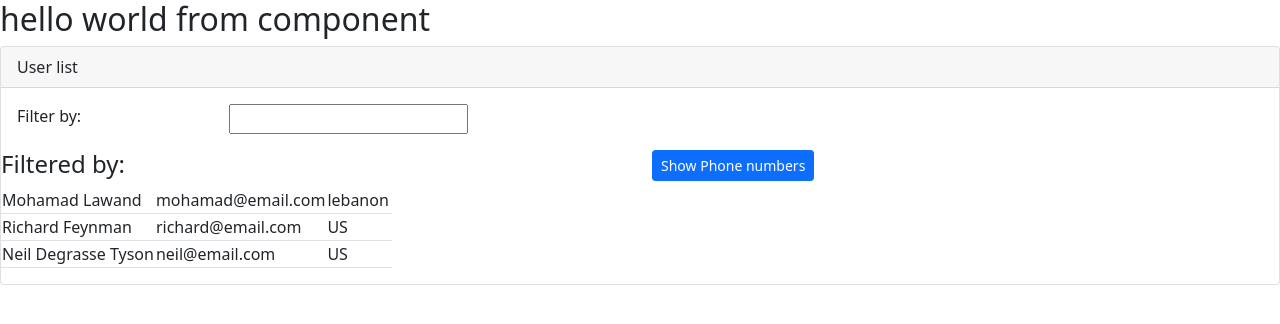
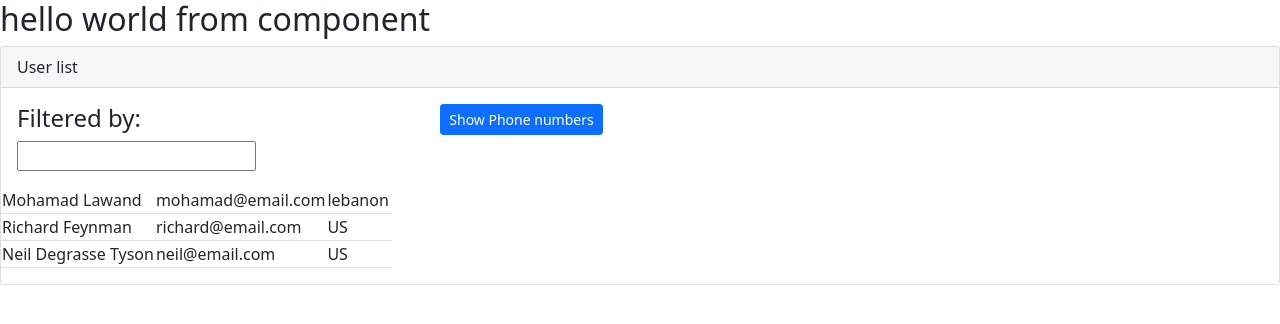
Before and after one commit to ianrboyle/learning-angular, an Angular app: page / in a window 1280 px wide. Shown: the top 324 px of the page. Built offline with nearby package versions, Linux system fonts and the light colour scheme.

Commit message:
adds filter functionality

```diff
--- a/src/app/app.module.ts
+++ b/src/app/app.module.ts
@@ -4,6 +4,7 @@ import { HelloWorldComponent } from './hello.component';
 import { AppRoutingModule } from './app-routing.module';
 import { AppComponent } from './app.component';
 import { UserListComponent } from './users/user-list.component';
+import { FormsModule } from '@angular/forms';
 
 @NgModule({
   declarations: [
@@ -13,7 +14,8 @@ import { UserListComponent } from './users/user-list.component';
   ],
   imports: [
     BrowserModule,
-    AppRoutingModule
+    AppRoutingModule,
+    FormsModule
   ],
   providers: [],
   bootstrap: [AppComponent]
--- a/src/app/users/user-list.component.html
+++ b/src/app/users/user-list.component.html
@@ -5,15 +5,12 @@
 
   <div class="card-body">
     <div class="row">
-          <div class="col-md-2">Filter by:</div>
         <div class="col-md-4">
-              <input type="text" />
-          </div>
-      </div>
-  </div>
-  <div class="row">
-      <div class="col-md-6">
-          <h4>Filtered by:</h4>
+            <h4>Filtered by: {{listFilter}}</h4>
+            <!-- the ngModel is only available from the FormsModule that angular provides
+                      Its not available anywhere else -->
+          <input type="text" [(ngModel)]='listFilter' />
+
       </div>
           <div class="col-md-6">
             <button (click)='showPhone()' class="btn btn-primary btn-sm">
@@ -21,11 +18,16 @@
             </button>
         </div>
   </div>
+
+
+
+
+  </div>
   <div class="table-responsive">
       <table class="table" *ngIf="users.length">
           <tbody>
             <thead>
-                <tr *ngFor='let user of users'>
+                <tr *ngFor='let user of filteredUsers'>
                     <td>{{ user.fullName }}</td>
                     <td>{{ user.email }}</td>
                     <td>{{ user.country }}</td>
--- a/src/app/users/user-list.component.ts
+++ b/src/app/users/user-list.component.ts
@@ -1,33 +1,33 @@
-import { Component } from '@angular/core'
-
+import { Component, OnInit } from '@angular/core';
+import { IUser } from './user'
 @Component({
     selector: 'pm-users',
     templateUrl: './user-list.component.html',
 
 })
 
-export class UserListComponent {
+export class UserListComponent implements OnInit {
   pageTitle: string = "User list";
-  users: any[] = [
+  users: IUser[] = [
     {
         "userId": 1,
         "fullName": "Mohamad Lawand",
         "email": "mohamad@email.com",
-        "phone": "1231123",
+        "phone": 1231123,
         "country": "lebanon"
     },
     {
         "userId": 2,
         "fullName": "Richard Feynman",
         "email": "richard@email.com",
-        "phone": "333333",
+        "phone": 333333,
         "country": "US"
     },
     {
         "userId": 3,
         "fullName": "Neil Degrasse Tyson",
         "email": "neil@email.com",
-        "phone": "44444444",
+        "phone": 44444444,
         "country": "US"
     }
 ];
@@ -36,4 +36,27 @@ showNumber:boolean = false;
 showPhone(): void {
         this.showNumber = !this.showNumber;
     };
+
+
+  private _listFilter: string = '';
+
+get listFilter(): string {
+    return this._listFilter;
 }
+set listFilter(value: string) {
+    this._listFilter = value;
+    this.filteredUsers = this.performFilter(value);
+}
+
+filteredUsers: IUser[] = [];
+
+ngOnInit(): void {
+    this.listFilter = '';
+};
+
+performFilter(filterBy: string): IUser[] {
+    filterBy = filterBy.toLowerCase();
+    return this.users.filter((user: IUser) =>
+            user.fullName.toLowerCase().includes(filterBy));
+};
+}
--- /dev/null
+++ b/src/app/users/user.ts
@@ -0,0 +1,7 @@
+export interface IUser {
+  userId: number,
+  fullName: string,
+  email: string,
+  phone: number,
+  country: string
+}
```
Lines whose indentation alone changed are shown as unchanged.
